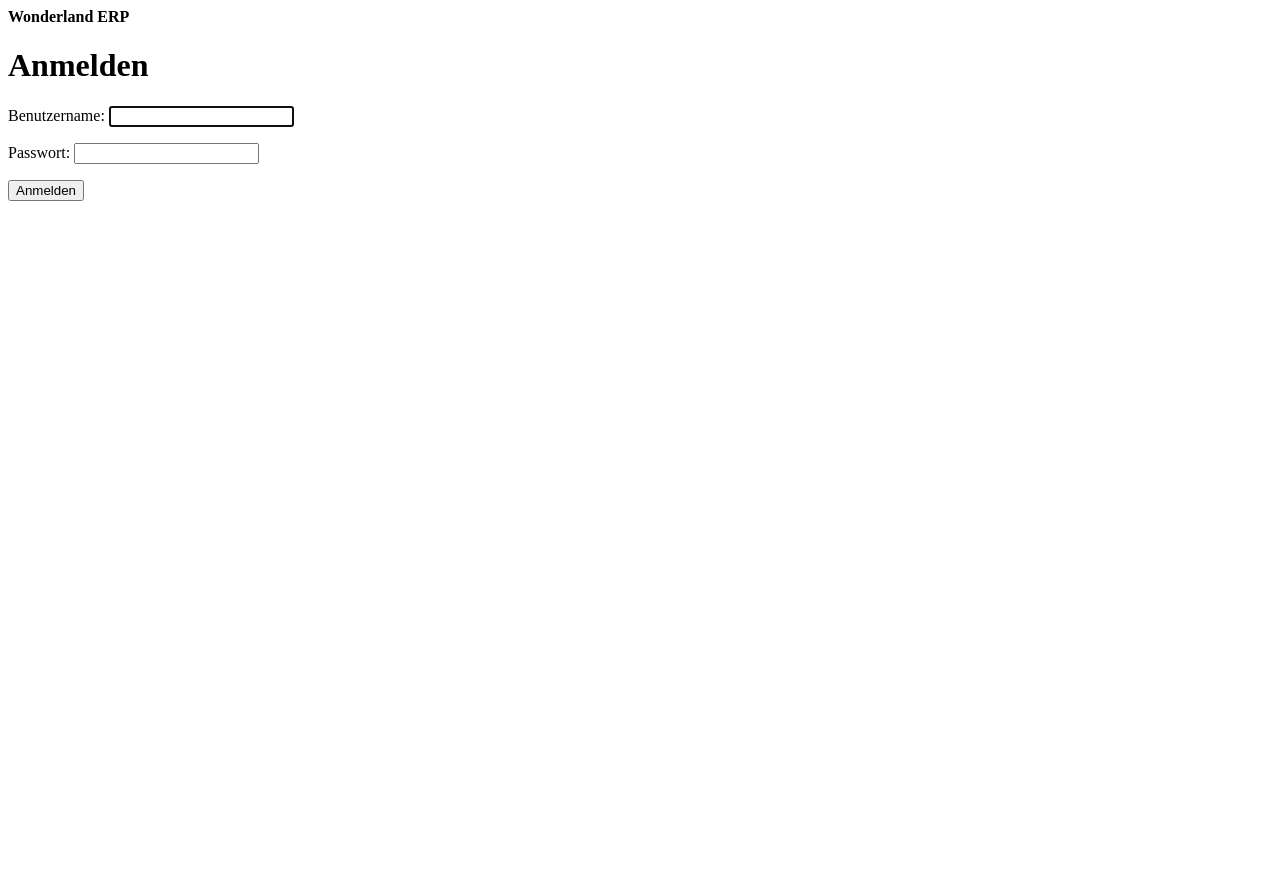
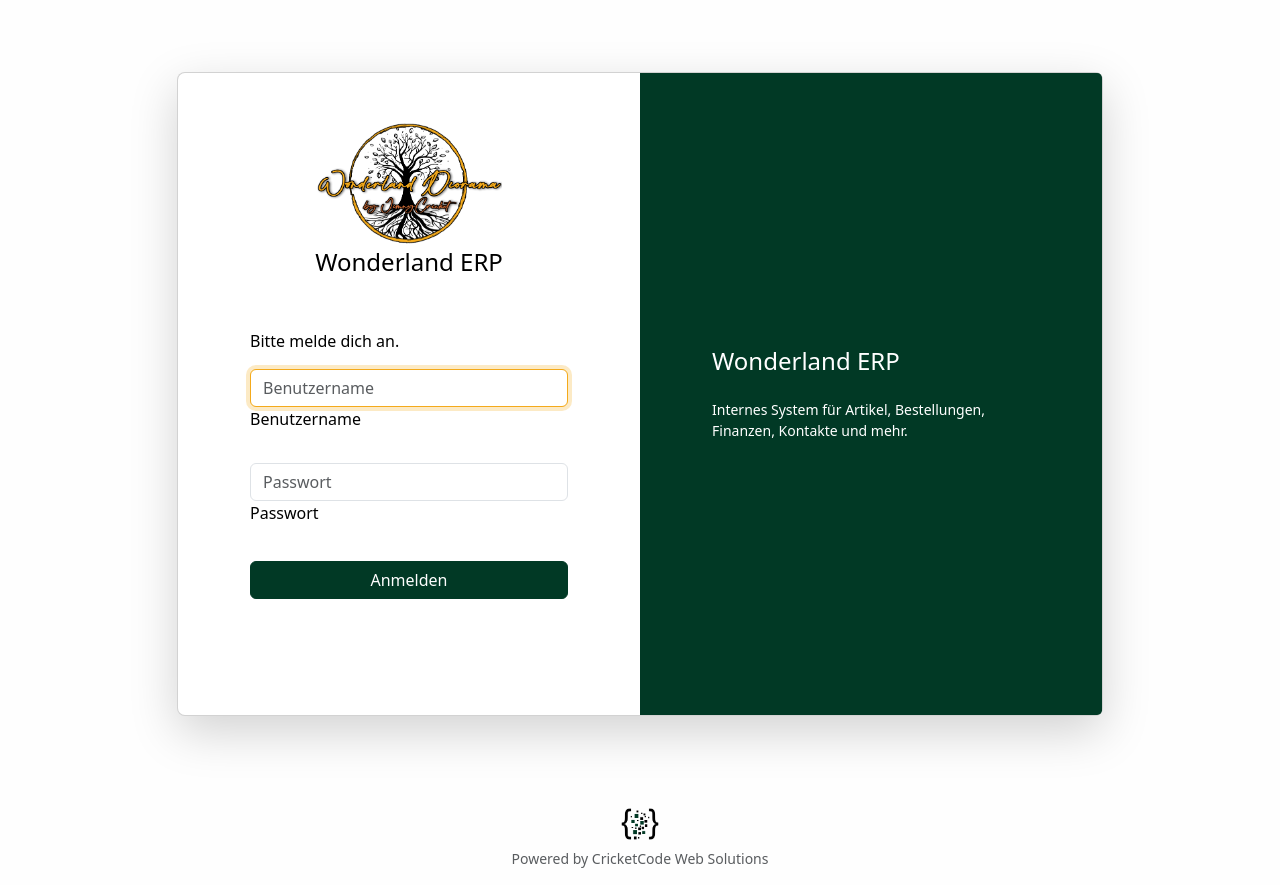
Before and after one commit to xXJimnyCricketXx/wonderland-erp, a Django app: page /accounts/login/ in a window 1280 px wide. Before the commit the page ends 201 px from the top, so only its background shows below. Run offline with Django 5.2, Linux system fonts and the light colour scheme.

Commit message:
Bootstrap CDN, Branding und Login-Redesign

```diff
--- /dev/null
+++ b/static/css/base.css
@@ -0,0 +1,66 @@
+:root {
+    --brand-gold: #F4AA1B;
+    --brand-white: #FEFEFE;
+    --brand-rust: #CF6C36;
+    --brand-green: #013925;
+}
+
+html, body {
+    height: 100%;
+}
+
+body {
+    display: flex;
+    flex-direction: column;
+    min-height: 100vh;
+    background-color: var(--brand-white);
+}
+
+main {
+    flex: 1 0 auto;
+}
+
+footer {
+    flex-shrink: 0;
+}
+
+.site-header {
+    background-color: var(--brand-green);
+    color: var(--brand-white);
+}
+
+.site-header strong,
+.site-header span {
+    color: var(--brand-white);
+}
+
+/* Bootstrap ships hardcoded blue in .btn-primary/.form-control focus rings
+   rather than referencing --bs-primary, so we retheme the component-level
+   custom properties directly instead of hand-rolling parallel button classes. */
+.btn-primary {
+    --bs-btn-color: var(--brand-white);
+    --bs-btn-bg: var(--brand-green);
+    --bs-btn-border-color: var(--brand-green);
+    --bs-btn-hover-color: var(--brand-green);
+    --bs-btn-hover-bg: var(--brand-gold);
+    --bs-btn-hover-border-color: var(--brand-gold);
+    --bs-btn-active-color: var(--brand-green);
+    --bs-btn-active-bg: color-mix(in srgb, var(--brand-gold) 85%, black);
+    --bs-btn-active-border-color: color-mix(in srgb, var(--brand-gold) 85%, black);
+    --bs-btn-disabled-bg: var(--brand-green);
+    --bs-btn-disabled-border-color: var(--brand-green);
+    --bs-btn-focus-shadow-rgb: 244, 170, 27;
+}
+
+.form-control:focus {
+    border-color: var(--brand-gold);
+    box-shadow: 0 0 0 .25rem rgba(244, 170, 27, .25);
+}
+
+a {
+    color: var(--brand-rust);
+}
+
+a:hover {
+    color: var(--brand-green);
+}
--- /dev/null
+++ b/static/css/dashboard.css
@@ -0,0 +1 @@
+/* dashboard-specific styles */
--- /dev/null
+++ b/static/css/login.css
@@ -0,0 +1,15 @@
+.gradient-form {
+    background-color: var(--brand-white);
+    height: 100%;
+}
+
+.bg-brand {
+    background-color: var(--brand-green);
+}
+
+@media (min-width: 769px) {
+    .bg-brand {
+        border-top-right-radius: .3rem;
+        border-bottom-right-radius: .3rem;
+    }
+}
--- a/templates/base.html
+++ b/templates/base.html
@@ -1,27 +1,42 @@
+{% load static %}
 <!DOCTYPE html>
 <html lang="de">
 <head>
     <meta charset="utf-8">
     <meta name="viewport" content="width=device-width, initial-scale=1">
     <title>{% block title %}Wonderland ERP{% endblock %}</title>
+    <link rel="stylesheet" href="https://cdn.jsdelivr.net/npm/bootstrap@5.3.3/dist/css/bootstrap.min.css">
+    <link rel="stylesheet" href="{% static 'css/base.css' %}">
+    {% block extra_css %}{% endblock %}
     <script src="https://unpkg.com/htmx.org@2.0.4"></script>
 </head>
 <body>
-    <header>
+    {% block header %}
+    <header class="site-header d-flex justify-content-between align-items-center px-4 py-2">
         <strong>Wonderland ERP</strong>
         {% if user.is_authenticated %}
-            <span>{{ user.username }}</span>
-            <form method="post" action="{% url 'logout' %}">
-                {% csrf_token %}
-                <button type="submit">Abmelden</button>
-            </form>
+            <div class="d-flex align-items-center gap-3">
+                <span>{{ user.username }}</span>
+                <form method="post" action="{% url 'logout' %}" class="m-0">
+                    {% csrf_token %}
+                    <button type="submit" class="btn btn-outline-light btn-sm">Abmelden</button>
+                </form>
+            </div>
         {% endif %}
     </header>
-    <main>
+    {% endblock %}
+    <main class="p-4">
         {% for message in messages %}
-            <p>{{ message }}</p>
+            <div class="alert alert-info">{{ message }}</div>
         {% endfor %}
         {% block content %}{% endblock %}
     </main>
+    {% block footer %}
+    <footer class="text-center text-muted small py-3">
+        <img src="{% static 'img/cricketcode-logo.png' %}" alt="CricketCode Web Solutions" height="40" class="mb-1"><br>
+        Powered by CricketCode Web Solutions
+    </footer>
+    {% endblock %}
+    <script src="https://cdn.jsdelivr.net/npm/bootstrap@5.3.3/dist/js/bootstrap.bundle.min.js"></script>
 </body>
 </html>
--- a/templates/dashboard/home.html
+++ b/templates/dashboard/home.html
@@ -1,5 +1,9 @@
 {% extends "base.html" %}
+{% load static %}
 {% block title %}Dashboard{% endblock %}
+{% block extra_css %}
+    <link rel="stylesheet" href="{% static 'css/dashboard.css' %}">
+{% endblock %}
 {% block content %}
     <h1>Dashboard</h1>
     <p>Willkommen, {{ user.username }}. Das Projekt-Grundgerüst steht.</p>
--- a/templates/registration/login.html
+++ b/templates/registration/login.html
@@ -1,10 +1,64 @@
 {% extends "base.html" %}
+{% load static %}
 {% block title %}Anmelden{% endblock %}
+{% block header %}{% endblock %}
+{% block extra_css %}
+    <link rel="stylesheet" href="{% static 'css/login.css' %}">
+{% endblock %}
 {% block content %}
-    <h1>Anmelden</h1>
-    <form method="post">
-        {% csrf_token %}
-        {{ form.as_p }}
-        <button type="submit">Anmelden</button>
-    </form>
+<section class="gradient-form">
+    <div class="container py-5 h-100">
+        <div class="row d-flex justify-content-center align-items-center h-100">
+            <div class="col-xl-10">
+                <div class="card rounded-3 text-black shadow-lg">
+                    <div class="row g-0">
+                        <div class="col-lg-6">
+                            <div class="card-body p-md-5 mx-md-4">
+
+                                <div class="text-center">
+                                    <img src="{% static 'img/wd-logo-dark.png' %}" style="width: 185px;" alt="Wonderland ERP Logo">
+                                    <h4 class="mt-1 mb-5 pb-1">Wonderland ERP</h4>
+                                </div>
+
+                                {% if form.errors %}
+                                    <div class="alert alert-danger">Benutzername oder Passwort ist falsch.</div>
+                                {% endif %}
+
+                                <form method="post" action="{% url 'login' %}">
+                                    {% csrf_token %}
+                                    <p>Bitte melde dich an.</p>
+
+                                    <div class="form-outline mb-4">
+                                        <input type="text" name="username" id="id_username" class="form-control"
+                                            placeholder="Benutzername" autofocus required>
+                                        <label class="form-label" for="id_username">Benutzername</label>
+                                    </div>
+
+                                    <div class="form-outline mb-4">
+                                        <input type="password" name="password" id="id_password" class="form-control"
+                                            placeholder="Passwort" required>
+                                        <label class="form-label" for="id_password">Passwort</label>
+                                    </div>
+
+                                    <input type="hidden" name="next" value="{{ next }}">
+
+                                    <div class="text-center pt-1 mb-5 pb-1">
+                                        <button class="btn btn-primary w-100 mb-3" type="submit">Anmelden</button>
+                                    </div>
+                                </form>
+
+                            </div>
+                        </div>
+                        <div class="col-lg-6 d-flex align-items-center bg-brand">
+                            <div class="text-white px-3 py-4 p-md-5 mx-md-4">
+                                <h4 class="mb-4">Wonderland ERP</h4>
+                                <p class="small mb-0">Internes System für Artikel, Bestellungen, Finanzen, Kontakte und mehr.</p>
+                            </div>
+                        </div>
+                    </div>
+                </div>
+            </div>
+        </div>
+    </div>
+</section>
 {% endblock %}
```
Also changed, not shown: static/img/Wonderland Diorama favicon.png (added), static/img/cricketcode-logo.png (added), static/img/wd-logo-dark.png (added), static/img/wd-logo-sw.png (added), static/img/wd-logo.png (added), static/img/wonderland-erp-banner.png (added), 3 other files.
